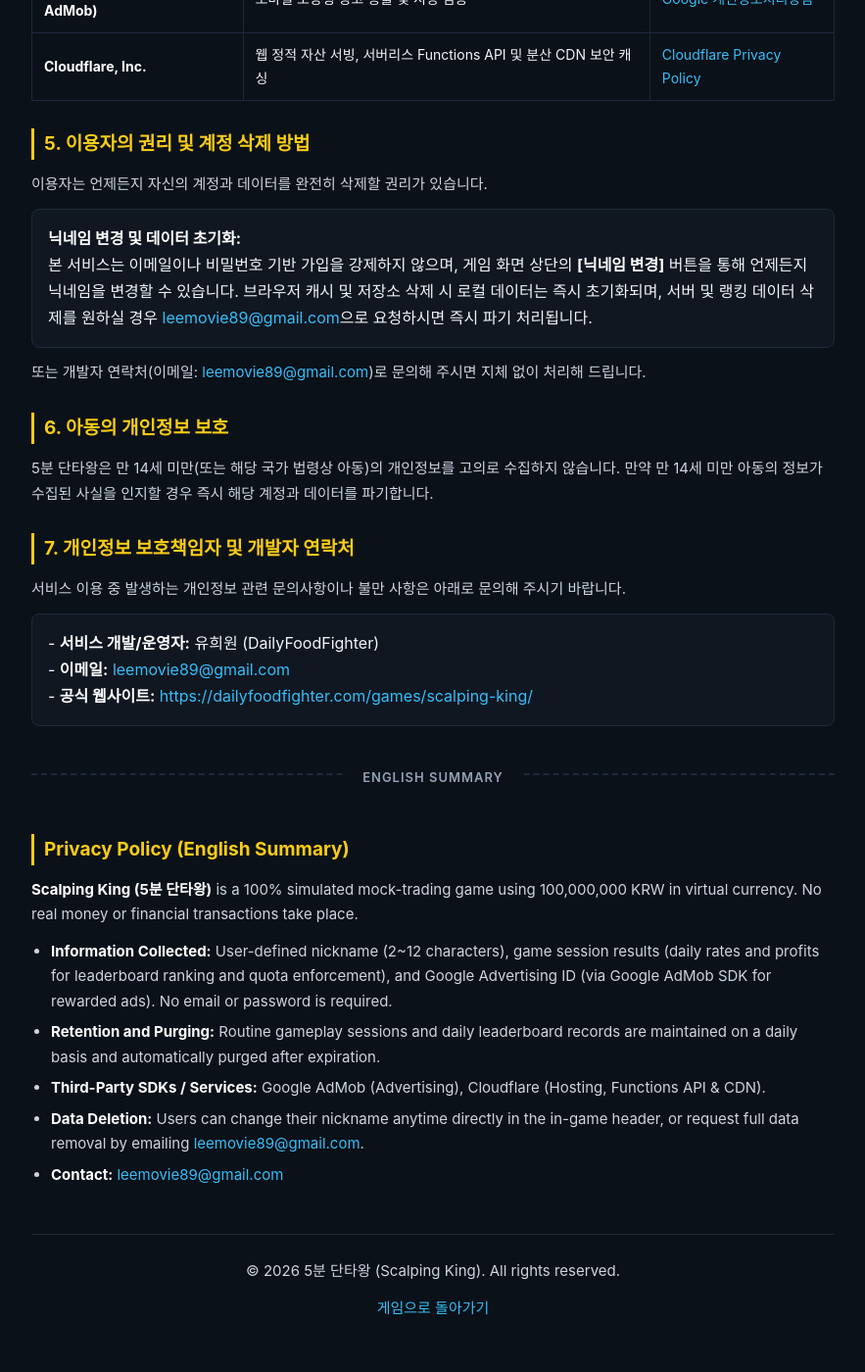
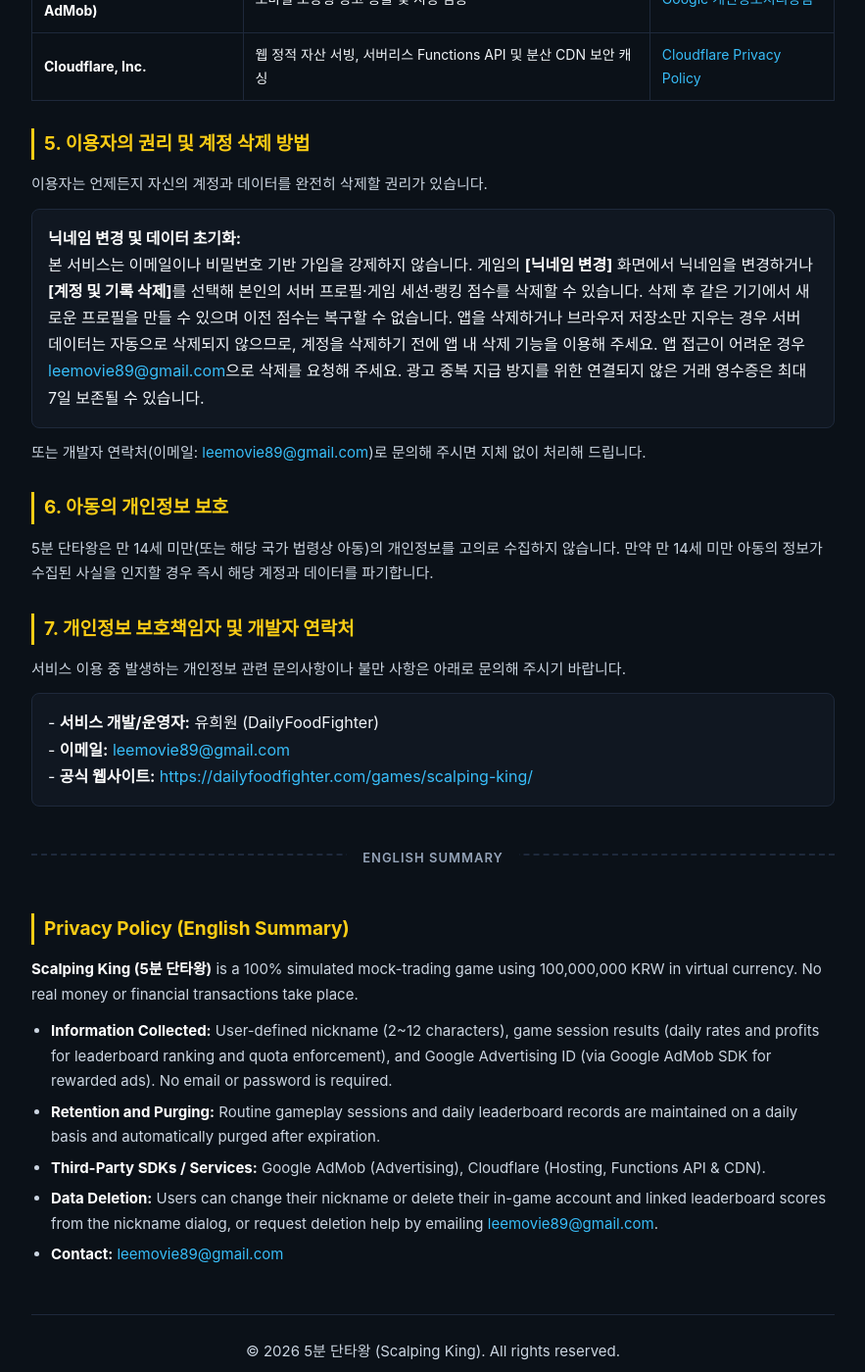
Before and after one commit to heewon-yu/dailyfoodfighter, a Jekyll site: the page games/scalping-king/privacy/index.html, which Jekyll copies as it is, in a window 1280 px wide and 1400 px high, scrolled down 1464 px. Shown: the whole window at 98% size, without its empty margins (198-1081 px from the left). Built offline with Jekyll 4.4.1, drawn with Linux system fonts in a browser that asks for light colours.

Commit message:
docs(scalping): disclose in-app account deletion and limits of device-only data clearing

```diff
--- a/games/scalping-king/privacy/index.html
+++ b/games/scalping-king/privacy/index.html
@@ -250,7 +250,7 @@
       <p>이용자는 언제든지 자신의 계정과 데이터를 완전히 삭제할 권리가 있습니다.</p>
       <div class="card-box">
         <strong>닉네임 변경 및 데이터 초기화:</strong><br>
-        본 서비스는 이메일이나 비밀번호 기반 가입을 강제하지 않으며, 게임 화면 상단의 <strong>[닉네임 변경]</strong> 버튼을 통해 언제든지 닉네임을 변경할 수 있습니다. 브라우저 캐시 및 저장소 삭제 시 로컬 데이터는 즉시 초기화되며, 서버 및 랭킹 데이터 삭제를 원하실 경우 <a href="mailto:leemovie89@gmail.com">leemovie89@gmail.com</a>으로 요청하시면 즉시 파기 처리됩니다.
+        본 서비스는 이메일이나 비밀번호 기반 가입을 강제하지 않습니다. 게임의 <strong>[닉네임 변경]</strong> 화면에서 닉네임을 변경하거나 <strong>[계정 및 기록 삭제]</strong>를 선택해 본인의 서버 프로필·게임 세션·랭킹 점수를 삭제할 수 있습니다. 삭제 후 같은 기기에서 새로운 프로필을 만들 수 있으며 이전 점수는 복구할 수 없습니다. 앱을 삭제하거나 브라우저 저장소만 지우는 경우 서버 데이터는 자동으로 삭제되지 않으므로, 계정을 삭제하기 전에 앱 내 삭제 기능을 이용해 주세요. 앱 접근이 어려운 경우 <a href="mailto:leemovie89@gmail.com">leemovie89@gmail.com</a>으로 삭제를 요청해 주세요. 광고 중복 지급 방지를 위한 연결되지 않은 거래 영수증은 최대 7일 보존될 수 있습니다.
       </div>
       <p>또는 개발자 연락처(이메일: <a href="mailto:leemovie89@gmail.com">leemovie89@gmail.com</a>)로 문의해 주시면 지체 없이 처리해 드립니다.</p>
     </section>
@@ -281,7 +281,7 @@
         <li><strong>Information Collected:</strong> User-defined nickname (2~12 characters), game session results (daily rates and profits for leaderboard ranking and quota enforcement), and Google Advertising ID (via Google AdMob SDK for rewarded ads). No email or password is required.</li>
         <li><strong>Retention and Purging:</strong> Routine gameplay sessions and daily leaderboard records are maintained on a daily basis and automatically purged after expiration.</li>
         <li><strong>Third-Party SDKs / Services:</strong> Google AdMob (Advertising), Cloudflare (Hosting, Functions API & CDN).</li>
-        <li><strong>Data Deletion:</strong> Users can change their nickname anytime directly in the in-game header, or request full data removal by emailing <a href="mailto:leemovie89@gmail.com">leemovie89@gmail.com</a>.</li>
+        <li><strong>Data Deletion:</strong> Users can change their nickname or delete their in-game account and linked leaderboard scores from the nickname dialog, or request deletion help by emailing <a href="mailto:leemovie89@gmail.com">leemovie89@gmail.com</a>.</li>
         <li><strong>Contact:</strong> <a href="mailto:leemovie89@gmail.com">leemovie89@gmail.com</a></li>
       </ul>
     </section>
```
